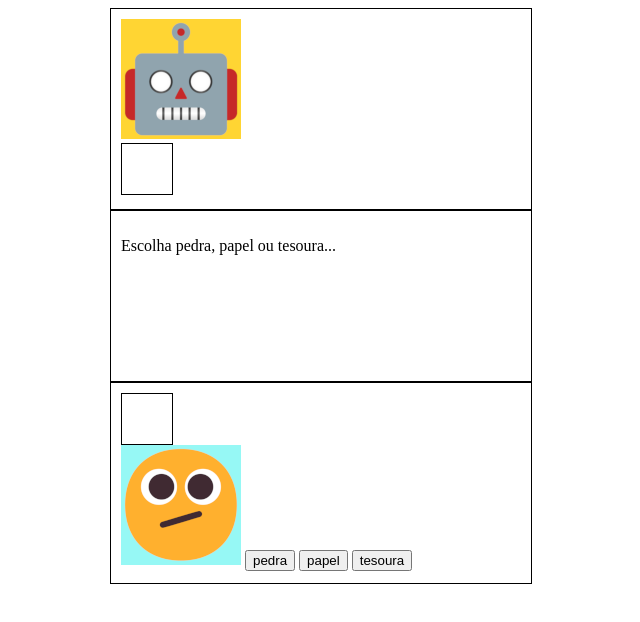
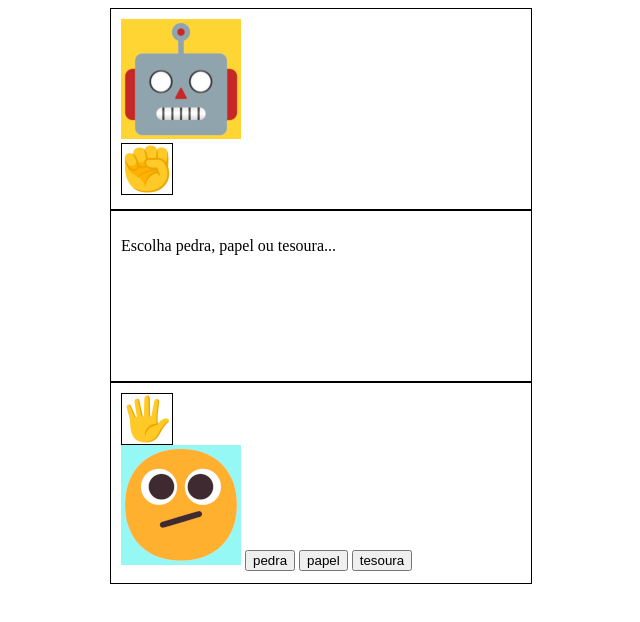
Before and after one commit to BrunoHofman/pedra-papel-tesoura-js, a plain HTML site: page code/index.html in a window 1280 px wide. Both pictures are taken after a click on the button "papel". Shown: the whole page, without its empty margins (319-959 px from the left). Drawn offline with Linux system fonts and the light colour scheme.

Commit message:
escolha jogador e escolha robô funcionando

```diff
--- a/code/index.html
+++ b/code/index.html
@@ -11,7 +11,7 @@
     <main>
         <section class="robotArea">
             <img src="../img/robot-img-120.png" alt="">
-            <div class="robotChoice"></div>
+            <div class="robotChoice"><img src="" alt="" id="imgChoiceRobot"></div>
         </section>
 
         <section class="res">
@@ -19,7 +19,7 @@
         </section>
 
         <section class="playerArea">
-            <div class="playerChoice"></div>
+            <div class="playerChoice"><img src="" alt="" id="imgChoicePlayer"></div>
             <img src="../img/player-img-120.png" alt="">
             <input type="button" value="pedra" onclick="choiceRock()">
             <input type="button" value="papel" onclick="choicePaper()">
--- a/code/script.js
+++ b/code/script.js
@@ -1,8 +1,28 @@
-let playerChoice = document.querySelector('div.playerChoice')
-let robotChoice = document.querySelector('div.robotChoice')
+
 let res = document.querySelector('section.res')
 let robotList = ['rock', 'paper', 'scissors']
+let robotRandomChoice = ''
+let imgChoicePlayer = document.getElementById('imgChoicePlayer')
+let imgChoiceRobot = document.getElementById('imgChoiceRobot')
+
 
 function choiceRock(){
+    imgChoicePlayer.src = '../img/rock-50.png'
+    robotControl()
+    //adcionar resultado (ifs)
+}
 
+function choicePaper(){
+    imgChoicePlayer.src = '../img/paper-50.png'
+    robotControl()
 }
+
+function choiceScissors(){
+    imgChoicePlayer.src = '../img/scissors-50.png'
+    robotControl()
+}
+
+function robotControl(){
+    robotRandomChoice = robotList[Math.floor(Math.random() * robotList.length)]
+    imgChoiceRobot.src = `../img/${robotRandomChoice}-50.png`
+}
```
